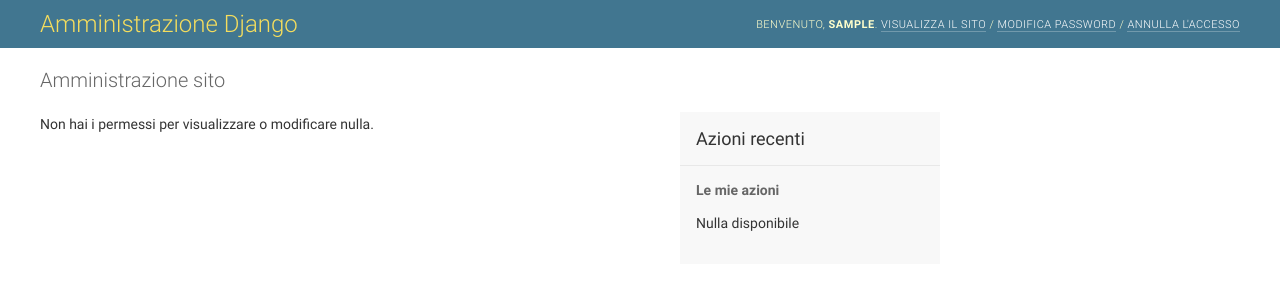
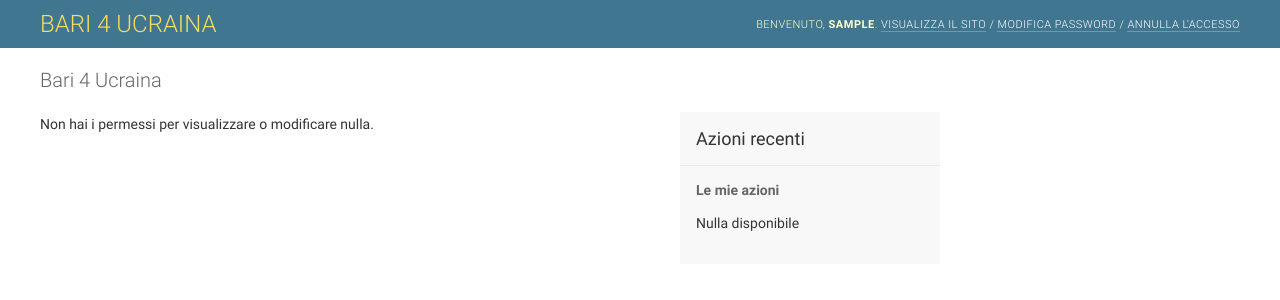
Before and after one commit to francescovalle84/Bari4Ucraina, a Django app: page /admin/ in a window 1280 px wide. Shown: the top 300 px of the page. Run offline with Django 3.2, Linux system fonts and the light colour scheme; the visitor is signed in with stand-in values (Sample User, id 1); data comes from the database, SQL or seed files in the repository; data that the repository does not hold is empty.

Commit message:
First commit

```diff
--- a/ucraina/portal/templates/base.html
+++ b/ucraina/portal/templates/base.html
@@ -7,6 +7,7 @@
   <link rel="stylesheet" href="https://cdn.jsdelivr.net/npm/bootstrap@4.5.3/dist/css/bootstrap.min.css" integrity="sha384-TX8t27EcRE3e/ihU7zmQxVncDAy5uIKz4rEkgIXeMed4M0jlfIDPvg6uqKI2xXr2" crossorigin="anonymous">
   <!-- Add additional CSS in static file -->
   {% load static %}
+  <link rel="icon" href="{% static 'images/favicon.ico' %}">
   <link rel="stylesheet" href="{% static 'css/styles.css' %}">
 </head>
 <body>
--- a/ucraina/ucraina/settings.py
+++ b/ucraina/ucraina/settings.py
@@ -11,6 +11,7 @@
 """
 
 from pathlib import Path
+from decouple import config
 
 # Build paths inside the project like this: BASE_DIR / 'subdir'.
 BASE_DIR = Path(__file__).resolve().parent.parent
@@ -20,7 +21,7 @@
 # See https://docs.djangoproject.com/en/3.2/howto/deployment/checklist/
 
 # SECURITY WARNING: keep the secret key used in production secret!
-SECRET_KEY = 'django-insecure-cz+l!!kw3yk+y@)o%1urockr+w!j!%=c_!2fg+%=x^el45(cvy'
+SECRET_KEY = config("SECRET_KEY")
 
 # SECURITY WARNING: don't run with debug turned on in production!
 DEBUG = True
--- a/ucraina/ucraina/urls.py
+++ b/ucraina/ucraina/urls.py
@@ -19,8 +19,14 @@
 from django.conf import settings
 from django.conf.urls.static import static
 
+# Admin header customization
+admin.site.site_header = "BARI 4 UCRAINA"
+admin.site.site_title = "Benvenuti sul portale dedicato all'emergenza Ucraina"
+admin.site.index_title = "Bari 4 Ucraina"
+
 urlpatterns = [
     path('admin/', admin.site.urls),
     path('portal/', include('portal.urls')),
-    path('', RedirectView.as_view(url='portal/')),
+    path('accounts/', include('django.contrib.auth.urls')),
+    path('', RedirectView.as_view(url='portal/', permanent=True)),
 ] + static(settings.STATIC_URL, document_root=settings.STATIC_ROOT)
```
Also changed, not shown: ucraina/portal/static/images/favicon.ico (added), ucraina/portal/static/images/logo-color.png (added).
